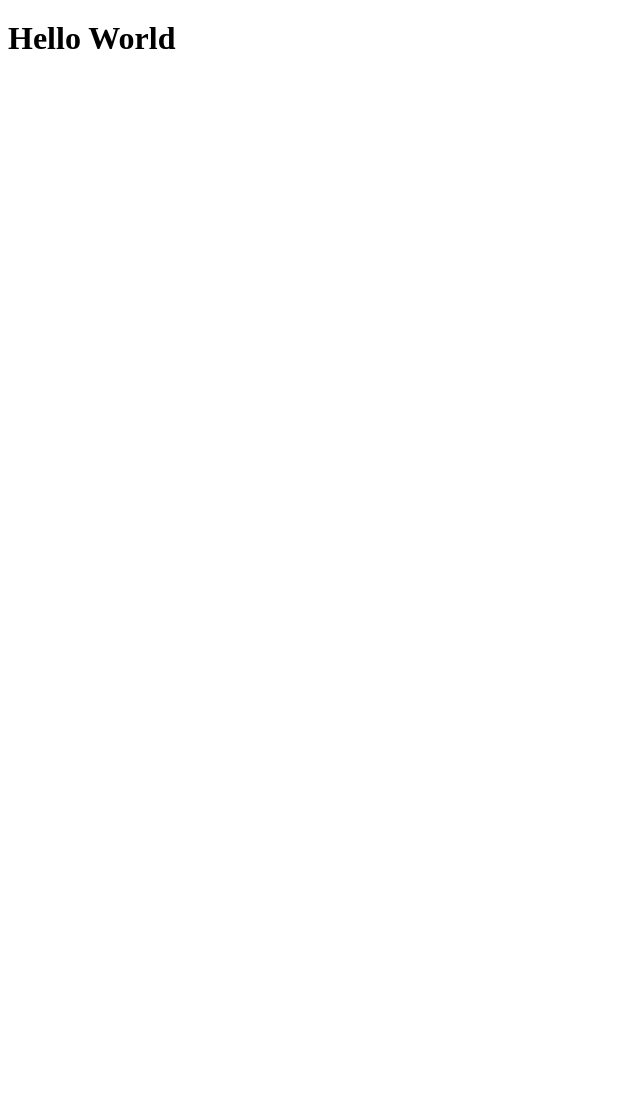
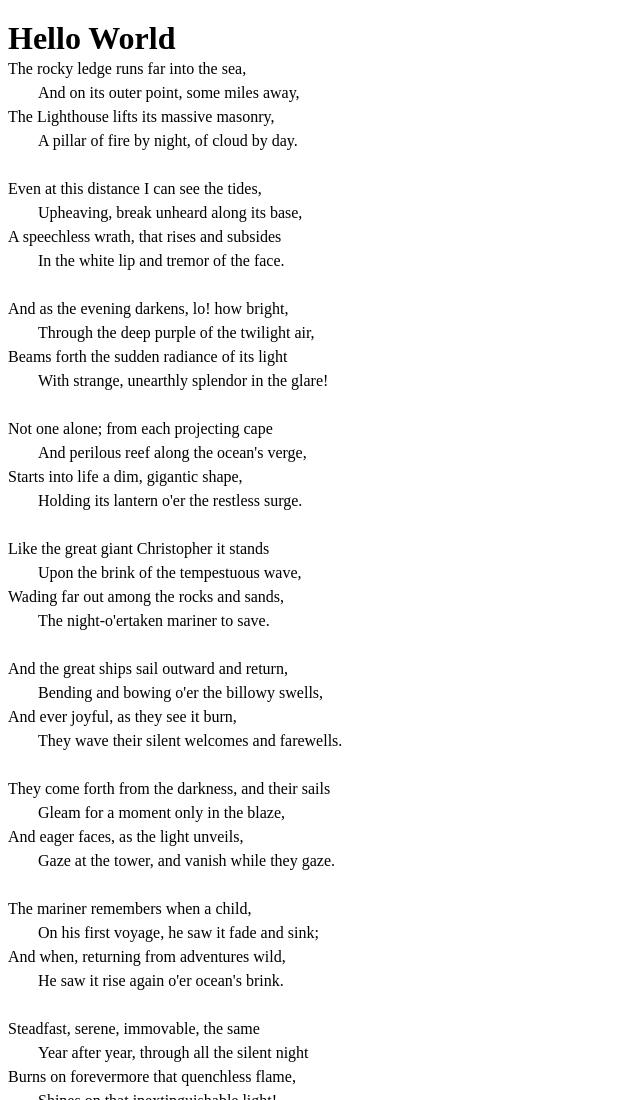
Before and after one commit to RVCC-IDMX/poem-page-Nate7611, a plain HTML site: page index.html in a window 1280 px wide. Shown: the top 1100 px of the page, without its empty margins (0-640 px from the left). Before the commit the page ends 821 px from the top, so only its background shows below. Drawn offline with Linux system fonts and the light colour scheme.

Commit message:
Add and indent poem

```diff
--- a/css/app.css
+++ b/css/app.css
@@ -72,3 +72,11 @@ textarea:not([rows]) {
 }
 
 /* 👇 Start custom code 👇 */
+
+section#poem-text p {
+  margin-top: 0px;
+}
+
+section#poem-text p:nth-of-type(even) {
+  padding-left: 30px;
+}
--- a/index.html
+++ b/index.html
@@ -7,7 +7,109 @@
     <title>A Poem</title>
 </head>
 <body>
-    <h1>Hello World</h1>
+    <header>
+        <h1>Hello World</h1>
+    </header>
+
+    <section id="poem-text">
+        <p>The rocky ledge runs far into the sea,</p>
+        <p>And on its outer point, some miles away,</p>
+        <p>The Lighthouse lifts its massive masonry,</p>
+        <p>A pillar of fire by night, of cloud by day.</p>
+
+        <br>
+
+        <p>Even at this distance I can see the tides,</p>
+        <p>Upheaving, break unheard along its base,</p>
+        <p>A speechless wrath, that rises and subsides</p>
+        <p>In the white lip and tremor of the face.</p>
+
+        <br>
+
+        <p>And as the evening darkens, lo! how bright,</p>
+        <p>Through the deep purple of the twilight air,</p>
+        <p>Beams forth the sudden radiance of its light</p>
+        <p>With strange, unearthly splendor in the glare!</p>
+
+        <br>
+
+        <p>Not one alone; from each projecting cape</p>
+        <p>And perilous reef along the ocean's verge,</p>
+        <p>Starts into life a dim, gigantic shape,</p>
+        <p>Holding its lantern o'er the restless surge.</p>
+
+        <br>
+
+        <p>Like the great giant Christopher it stands</p>
+        <p>Upon the brink of the tempestuous wave,</p>
+        <p>Wading far out among the rocks and sands,</p>
+        <p>The night-o'ertaken mariner to save.</p>
+
+        <br>
+
+        <p>And the great ships sail outward and return,</p>
+        <p>Bending and bowing o'er the billowy swells,</p>
+        <p>And ever joyful, as they see it burn,</p>
+        <p>They wave their silent welcomes and farewells.</p>
+
+        <br>
+
+        <p>They come forth from the darkness, and their sails</p>
+        <p>Gleam for a moment only in the blaze,</p>
+        <p>And eager faces, as the light unveils,</p>
+        <p>Gaze at the tower, and vanish while they gaze.</p>
+
+        <br>
+
+        <p>The mariner remembers when a child,</p>
+        <p>On his first voyage, he saw it fade and sink;</p>
+        <p>And when, returning from adventures wild,</p>
+        <p>He saw it rise again o'er ocean's brink.</p>
+
+        <br>
+
+        <p>Steadfast, serene, immovable, the same</p>
+        <p>Year after year, through all the silent night</p>
+        <p>Burns on forevermore that quenchless flame,</p>
+        <p>Shines on that inextinguishable light!</p>
+
+        <br>
+
+        <p>It sees the ocean to its bosom clasp</p>
+        <p>The rocks and sea-sand with the kiss of peace;</p>
+        <p>It sees the wild winds lift it in their grasp,</p>
+        <p>And hold it up, and shake it like a fleece.</p>
+
+        <br>
+
+        <p>The startled waves leap over it; the storm</p>
+        <p>Smites it with all the scourges of the rain,</p>
+        <p>And steadily against its solid form</p>
+        <p>Press the great shoulders of the hurricane.</p>
+
+        <br>
+
+        <p>The sea-bird wheeling round it, with the din</p>
+        <p>Of wings and winds and solitary cries,</p>
+        <p>Blinded and maddened by the light within,</p>
+        <p>Dashes himself against the glare, and dies.</p>
+
+        <br>
+
+        <p>A new Prometheus, chained upon the rock,</p>
+        <p>Still grasping in his hand the fire of Jove,</p>
+        <p>It does not hear the cry, nor heed the shock,</p>
+        <p>But hails the mariner with words of love.</p>
+
+        <br>
+
+        <p>"Sail on!" it says, "sail on, ye stately ships!</p>
+        <p>And with your floating bridge the ocean span;</p>
+        <p>Be mine to guard this light from all eclipse,</p>
+        <p>Be yours to bring man nearer unto man!"</p>
+
+    </section>
+
 
     <script src="js/app.js"></script>
 </body>
```
